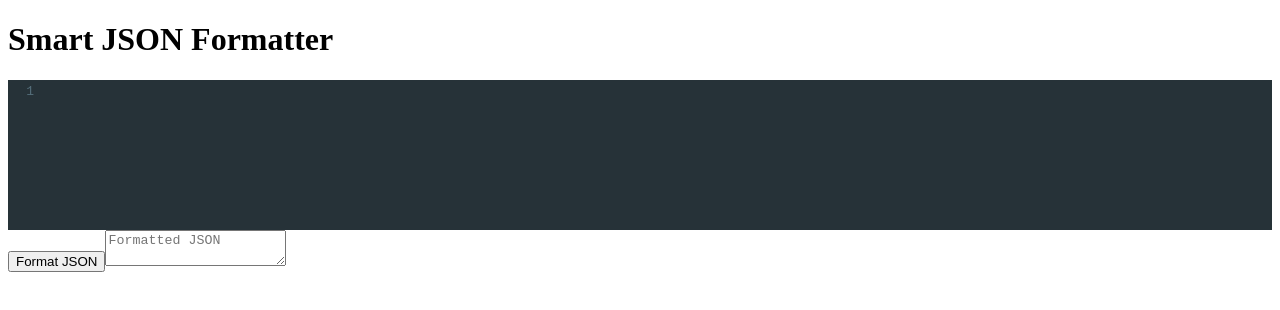
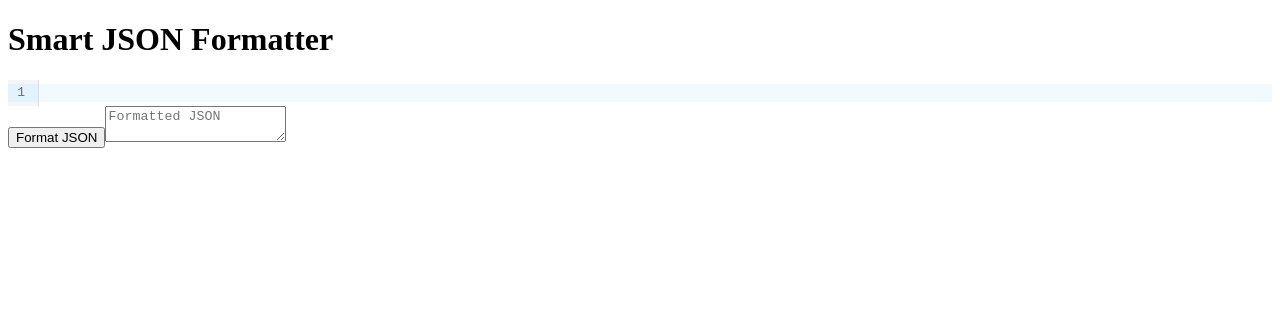
Before and after one commit to nabilshafi/smart-json-tool, a Next.js app: page / in a window 1280 px wide. Shown: the top 310 px of the page. Built offline with nearby package versions, Linux system fonts and the light colour scheme.

Commit message:
refactoring

```diff
--- a/app/page.jsx
+++ b/app/page.jsx
@@ -1,6 +1,6 @@
 'use client';
 import { useState } from "react";
-import { Controlled as CodeMirror } from "react-codemirror2";
+import CodeMirror from "@uiw/react-codemirror";
 import "codemirror/lib/codemirror.css";
 import "codemirror/mode/javascript/javascript";
 import "codemirror/theme/material.css";
@@ -45,11 +45,8 @@ export default function Home() {
             theme: "material",
             lineNumbers: true,
           }}
-          onBeforeChange={(editor, data, value) => {
+          onChange={(editor, data, value) => {
             setInput(value);
-          }}
-          editorDidMount={(editor) => {
-            editor.setSize(null, 150);
           }}
         />
         {errorLine && (
--- a/package.json
+++ b/package.json
@@ -12,7 +12,7 @@
     "react": "18.2.0",
     "react-dom": "18.2.0",
     "tailwindcss": "^3.3.2",
-    "react-codemirror2": "^7.2.1",
-    "codemirror": "^5.65.5"
+    "@uiw/react-codemirror": "^5.21.0",
+    "codemirror": "^5.65.16"
   }
 }
```
